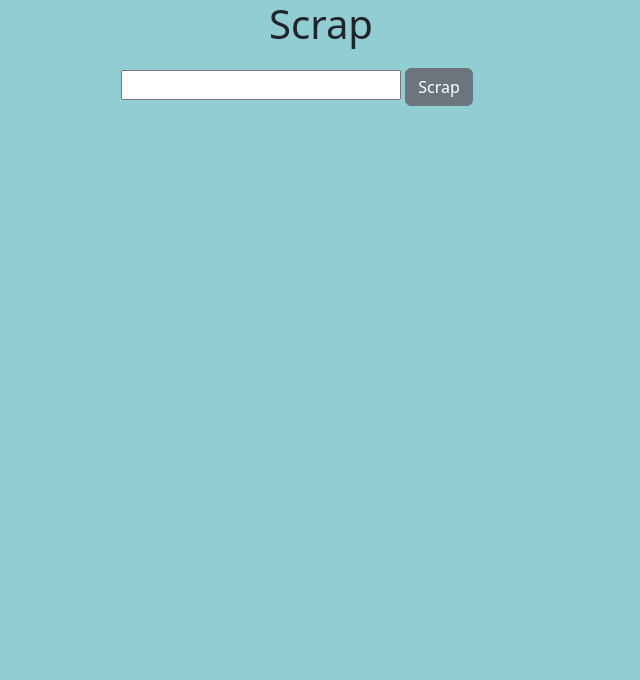
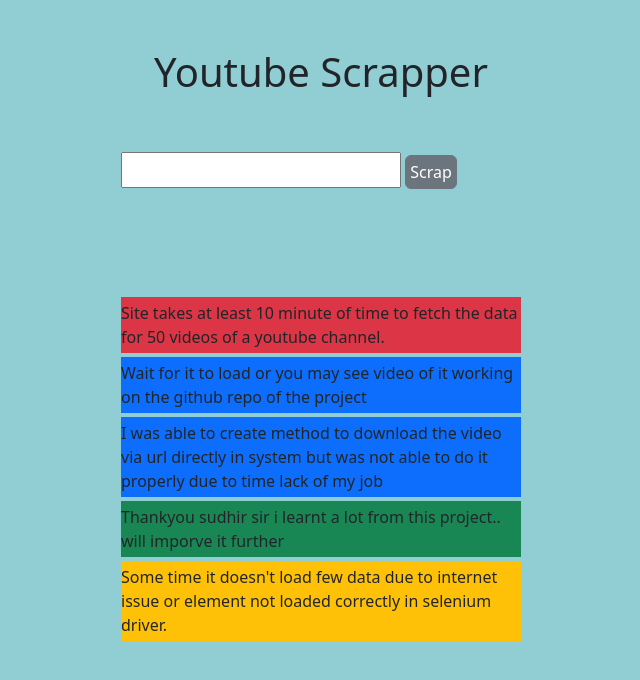
Before and after one commit to AbhijeetSrivastav/Youtube-Data-Collector, a Flask app: page / in a window 1280 px wide. Shown: the top 680 px of the page, without its empty margins (319-959 px from the left). Run offline with Flask 2, Linux system fonts and the light colour scheme.

Commit message:
Code upgraded

```diff
--- a/requirments.txt
+++ /dev/null
@@ -1,2 +0,0 @@
-pip install pymongo[srv]
-import requests
--- a/templates/index.html
+++ b/templates/index.html
@@ -22,13 +22,39 @@
 
 {% block body %}
 <div class="content">
-    <h1 style="text-align: center">Scrap</h1>
+    <h1 style="text-align: center" class="my-5">Youtube Scrapper</h1>
 
-    <div class="form">
-        <form action="/viddata" method="POST">
-            <input type="text" name="content" id="content">
-            <input class="btn btn-secondary" type="submit" value="Scrap">
+    <div class="form my-5">
+        <form action="/viddata" method="POST" class="form-inline">
+            <input class="py-1 my-2" type="text" name="content" id="content">
+            <input class="btn btn-secondary p-1 my-2" type="submit" value="Scrap">
         </form>
     </div>
 </div>
+<div class="content my-5">
+    <ol class="list-unstyled mt-5 list-inline-item">
+        <li class="my-1 py-1 bg-danger">
+            Site takes at least 10 minute of time to fetch the data for 50 videos of a youtube channel.
+        </li>
+        <li class="my-1 py-1 bg-primary">
+            Wait for it to load or you may see video of it working on the github repo of the project
+        </li>
+        <li class="my-1 py-1 bg-primary">
+            I was able to create method to download the video via url directly in system but was not able to do it
+            properly due to time lack of my job
+
+        </li>
+        <li class="my-1 py-1 bg-success">
+            Thankyou sudhir sir i learnt a lot from this project.. will imporve it further
+        </li>
+        <li class="my-1 py-1 bg-warning">
+            Some time it doesn't load few data due to internet issue or element not loaded correctly in selenium
+            driver.
+
+        </li>
+
+
+    </ol>
+
+</div>
 {% endblock %}
```
Also changed, not shown: requirements.txt (added, +64 -0 lines).
